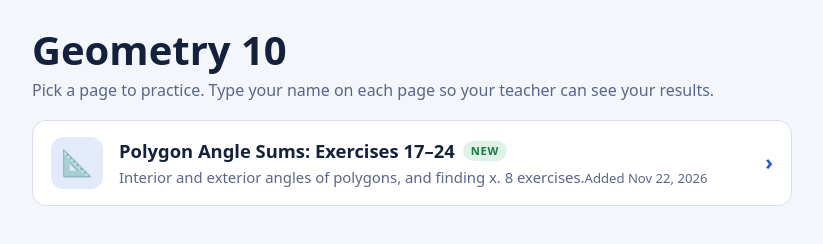
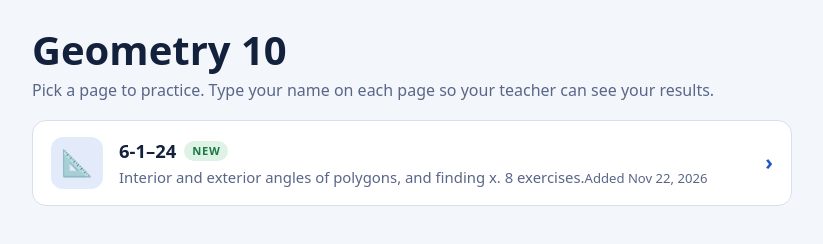
Before and after one commit to sshaw-glitch/Geometry, a plain HTML site: page index.html in a window 1280 px wide. Shown: the whole page, without its empty margins (228-1051 px from the left). Drawn offline with Linux system fonts and the light colour scheme.

Commit message:
Update index.html

```diff
--- a/index.html
+++ b/index.html
@@ -40,7 +40,7 @@ h1{margin:0;font-size:clamp(1.7rem,3vw + 1rem,2.5rem);line-height:1.1}
 // To add a page: copy one line, change the file name, title, description, and date (YYYY-MM-DD).
 // The newest date shows first, and pages from the last 7 days get a "New" tag.
 var PAGES = [
-  { file: "polygon_exercises_17_24.html", icon: "\uD83D\uDCD0", title: "Polygon Angle Sums: Exercises 17\u201324", desc: "Interior and exterior angles of polygons, and finding x. 8 exercises.", date: "2026-11-22" }
+  { file: "polygon_exercises_17_24.html", icon: "\uD83D\uDCD0", title: "6-1\u201324", desc: "Interior and exterior angles of polygons, and finding x. 8 exercises.", date: "2026-11-22" }
 ];
 // -----------------------------------------------------
 (function () {
```
